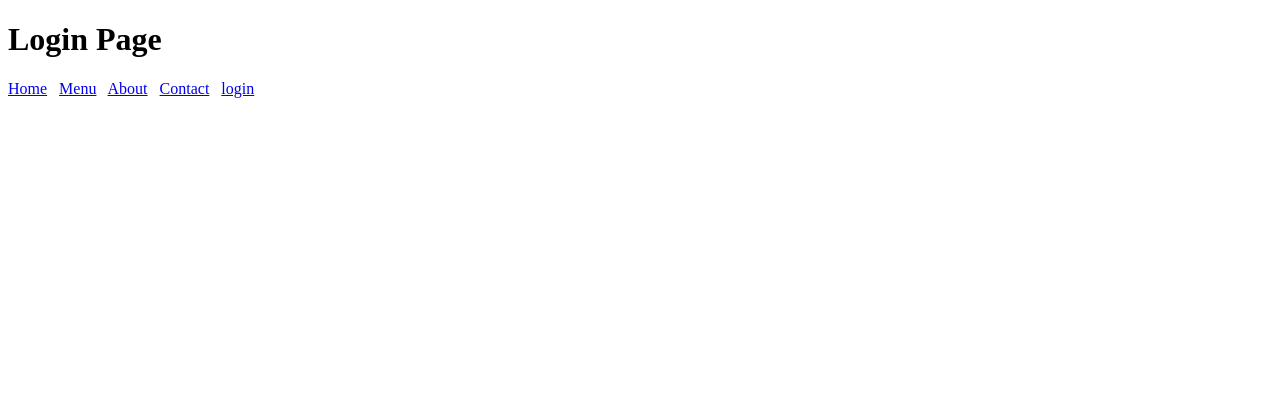
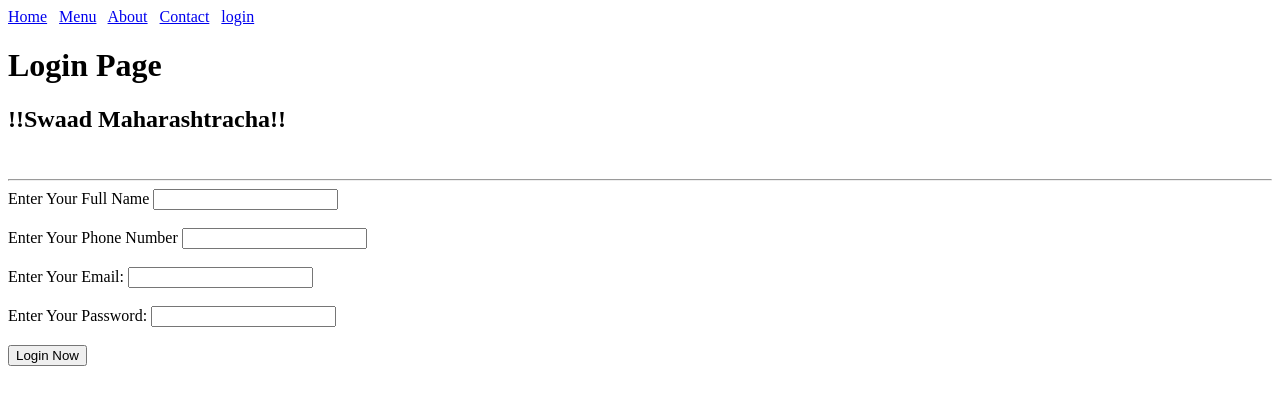
Before and after one commit to kakadeAnushka24/html-github-project1-Maharashtran-Recipes, a plain HTML site: page pages/login.html in a window 1280 px wide. Drawn offline with Linux system fonts and the light colour scheme.

Commit message:
set login information

```diff
--- a/pages/login.html
+++ b/pages/login.html
@@ -4,14 +4,26 @@
     <title>login</title>
 </head>
 <body>
-    <h1>Login Page</h1>
     <div>
     <a href="./../index.html">Home</a>&nbsp;&nbsp;
     <a href="./menu.html">Menu</a>&nbsp;&nbsp;
     <a href="./about.html">About</a>&nbsp;&nbsp;
     <a href="./contact.html">Contact</a>&nbsp;&nbsp;
      <a href="./login.html">login</a>&nbsp;&nbsp;
+      <h1>Login Page</h1>
+     <h2>!!Swaad Maharashtracha!!</h2>&nbsp;&nbsp;
     </div>
-
+    <hr/>
+    <from>
+        <lable for="inputFullName">Enter Your Full Name</lable>
+        <input type="text" id="inputFullName" required /><br/><br/>
+        <label for="inputPhomeNumber">Enter Your Phone Number </label>
+        <input type="text" id="inputPhoneNumber" requird /><br/><br/>
+<label for="inputEmail">Enter Your Email:</label>
+<input type="text" id="inputEmail" requird /><br/><br/>
+<label for="password">Enter Your Password:</label>
+<input type="text" id="inputpassword" requird /><br/><br/>
+<input type="button" value="Login Now" /><br/><br>
+    </from>
 </body>
 </html>
```
